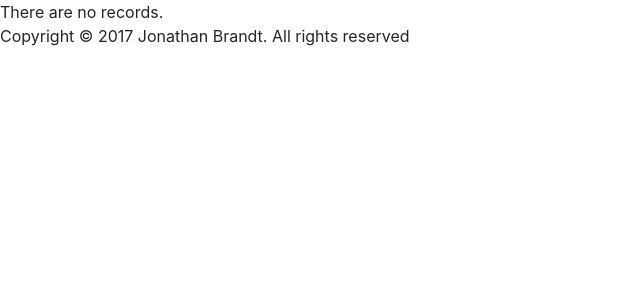
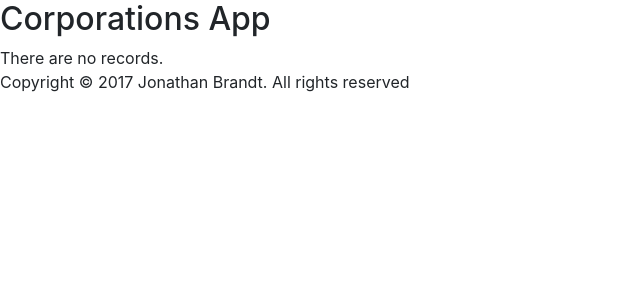
Before and after one commit to JBrandt72/SE26605, a PHP site: page /lab3/index.php in a window 1280 px wide. Shown: the top 300 px of the page, without its empty margins (0-640 px from the left). Run offline with PHP 8.4, Linux system fonts and the light colour scheme; data that the repository does not hold is empty.

Commit message:
Final V2

```diff
--- a/lab3/assets/header.php
+++ b/lab3/assets/header.php
@@ -18,6 +18,6 @@
 </head>
 <body>
     <header>
-        <nav></nav>
+        <h2>Corporations App</h2>
     </header>
     <section>
```
